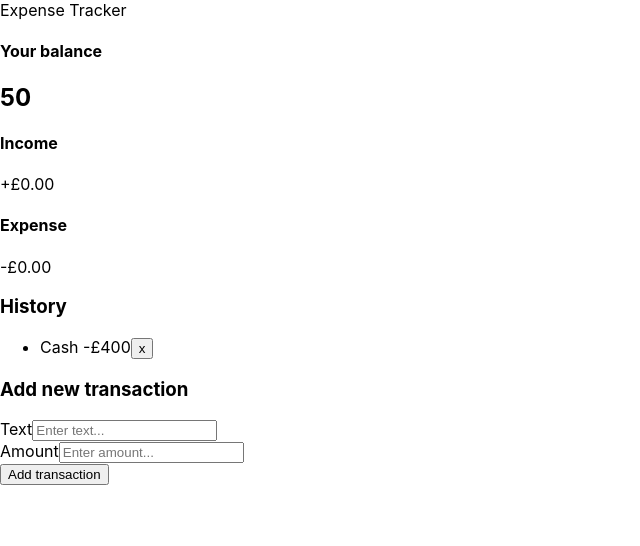
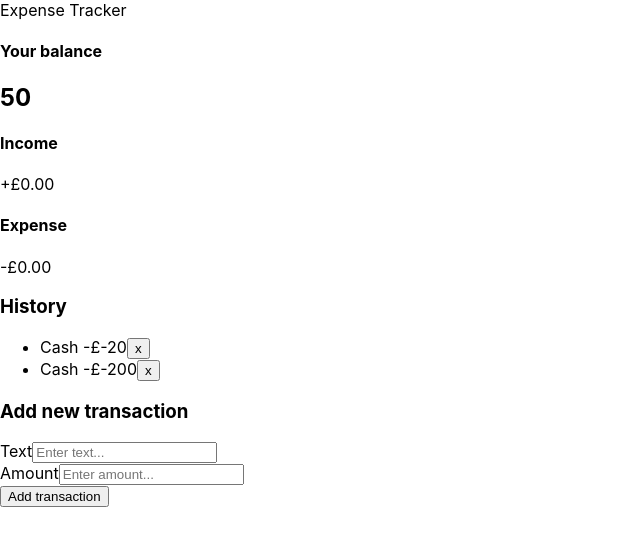
Before and after one commit to 21ciprian/expense-tracker, a React (Create React App) app: page / in a window 1280 px wide. Shown: the top 546 px of the page, without its empty margins (0-640 px from the left). Built offline with nearby package versions, Linux system fonts and the light colour scheme.

Commit message:
Added reducer

```diff
--- a/src/components/App/index.tsx
+++ b/src/components/App/index.tsx
@@ -1,12 +1,13 @@
 import AddTransaction from '../AddTransaction'
 import Balance from '../Balance'
+import {GlobalProvider} from '../context/GlobalState'
 import Header from '../Header'
 import IncomeExpenses from '../IncomeExpenses'
 import TransactionList from '../TransactionList'
 import './App.css'
-
 function App() {
 	return (
+		<GlobalProvider>
 			<article className='app'>
 				<Header title='Expense Tracker' />
 				<Balance balance={50.0} />
@@ -14,6 +15,7 @@ function App() {
 				<TransactionList />
 				<AddTransaction />
 			</article>
+		</GlobalProvider>
 	)
 }
 
--- a/src/components/TransactionList/index.tsx
+++ b/src/components/TransactionList/index.tsx
@@ -1,17 +1,22 @@
-import React from 'react'
+import React, {useContext} from 'react'
+import {GlobalContext} from '../context/GlobalState'
 import styles from './TransactionList.module.css'
 
 type Props = {}
 
 function TransactionList({}: Props) {
+	const context = useContext(GlobalContext)
+	console.log('context: ', context?.transactions)
 	return (
 		<>
 			<h3>History</h3>
 			<ul className={styles.list}>
-				<li className={styles.minus}>
-					Cash <span>-£400</span>
-					<button className={styles.deleteBtn}>x</button>
-				</li>
+				{context?.transactions.map(transaction => (
+					<li className={styles.minus} key={transaction.id}>
+						Cash <span>-£{transaction.amount}</span>
+						<button className={styles.deleteBtn}>x</button>
+					</li>
+				))}
 			</ul>
 		</>
 	)
--- /dev/null
+++ b/src/components/context/AppReducer.tsx
@@ -0,0 +1,22 @@
+export enum Actions {
+	MINUS = 'MINUS',
+	PLUS = 'PLUS',
+}
+export type Transaction = {
+	id: number
+	text: string
+	amount: number
+}
+export interface State {
+	transactions: Transaction[]
+}
+export interface Action {
+	type: Actions
+	payload: Transaction[]
+}
+export default function AppReducer(state: State, action: Action) {
+	switch (action.type) {
+		default:
+			return state
+	}
+}
--- /dev/null
+++ b/src/components/context/GlobalState.tsx
@@ -0,0 +1,33 @@
+import {createContext, ReactNode, useReducer} from 'react'
+import AppReducer from '../context/AppReducer'
+
+//initial state
+export const initialState = {
+	transactions: [
+		{id: 1, text: 'Book', amount: -20},
+		{id: 2, text: 'Phone', amount: -200},
+	],
+}
+type Obj = {
+	id: number
+	text: string
+	amount: number
+}
+type InitialState = {
+	transactions: Obj[]
+}
+type Children = {
+	children: ReactNode
+}
+export const GlobalContext = createContext<InitialState | null>(initialState)
+export const GlobalProvider = ({children}: Children) => {
+	const [state, dispatch] = useReducer(AppReducer, initialState)
+	console.log('children: ', children)
+	console.log('state: ', state)
+	console.log('dispatch: ', dispatch)
+	return (
+		<GlobalContext.Provider value={{transactions: state.transactions}}>
+			{children}
+		</GlobalContext.Provider>
+	)
+}
```
Lines whose indentation alone changed are shown as unchanged.
